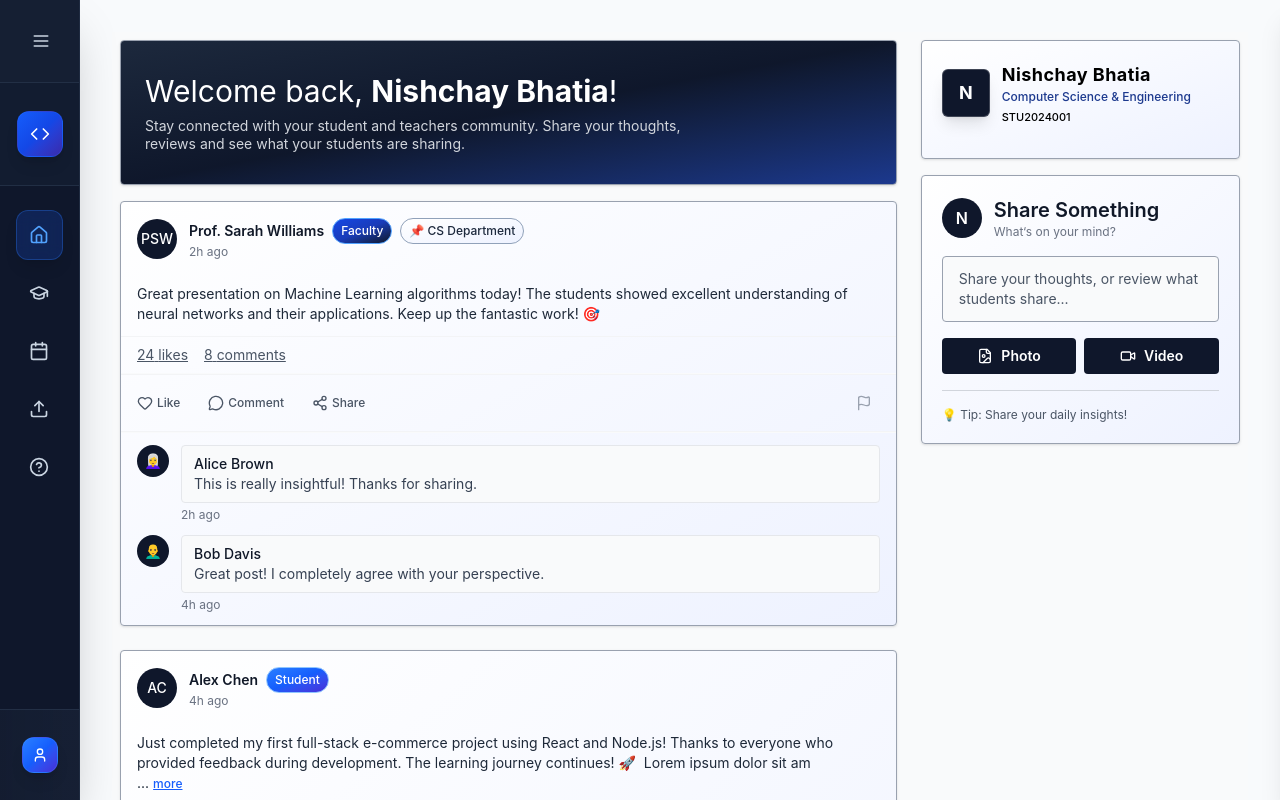
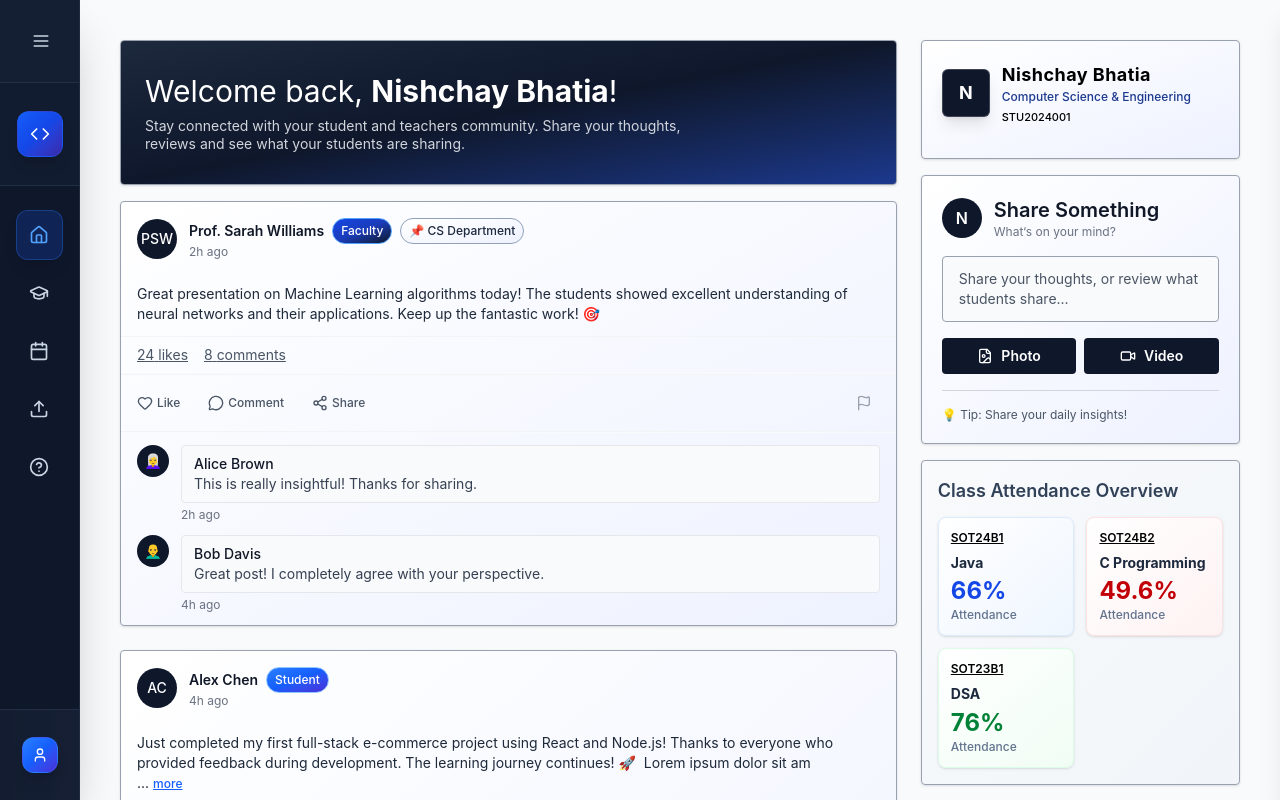
Before and after one commit to PW-IOI-Tech/pwioi-club-frontend, a Next.js app: page /dashboard/teacher in a window 1280 px wide. Shown: the top 800 px of the page. Built offline with nearby package versions, Linux system fonts and the light colour scheme.

Commit message:
Added Home Attendance Overview

```diff
--- a/src/app/dashboard/teacher/TeacherHome.tsx
+++ b/src/app/dashboard/teacher/TeacherHome.tsx
@@ -11,6 +11,7 @@ import {
   Check,
   User,
   FileImage,
+  GraduationCap,
 } from "lucide-react";
 import Image from "next/image";
 
@@ -122,6 +123,100 @@ const WelcomeMessage: React.FC<WelcomeMessageProps> = ({ userName }) => (
     </p>
   </div>
 );
+
+interface ClassData {
+  id: string;
+  name: string;
+  attendancePercentage: number;
+  subject: string;
+}
+
+interface AttendanceCardsProps {
+  classes: ClassData[];
+}
+
+const AttendanceCards: React.FC<AttendanceCardsProps> = ({ classes }) => {
+  const getThemeColors = (percentage: number) => {
+    if (percentage > 75) {
+      return {
+        gradient: "from-white to-green-50",
+        border: "border-green-100",
+        icon: "text-green-600",
+        percentage: "text-green-700",
+      };
+    } else if (percentage >= 50) {
+      return {
+        gradient: "from-white to-blue-50",
+        border: "border-blue-100",
+        icon: "text-blue-600",
+        percentage: "text-blue-700",
+      };
+    } else {
+      return {
+        gradient: "from-white to-red-50",
+        border: "border-red-100",
+        icon: "text-red-600",
+        percentage: "text-red-700",
+      };
+    }
+  };
+
+  return (
+    <div className="p-4 bg-gradient-to-br from-slate-50 to-slate-100 rounded-sm shadow-sm border border-gray-400">
+      <h3 className="text-lg font-semibold text-slate-700 mb-3">
+        Class Attendance Overview
+      </h3>
+      <div className="grid grid-cols-2 gap-3">
+        {classes.map((classItem) => {
+          const theme = getThemeColors(classItem.attendancePercentage);
+
+          return (
+            <div
+              key={classItem.id}
+              className={`bg-gradient-to-br ${theme.gradient} rounded-lg p-3 border ${theme.border} shadow-sm`}
+            >
+              <div className="flex items-center space-x-1.5 mb-2">
+                <span className="text-xs underline font-semibold text-slate-6000">
+                  {classItem.name}
+                </span>
+              </div>
+              <div className="space-y-1">
+                <p className="text-sm font-bold text-slate-800 leading-tight">
+                  {classItem.subject}
+                </p>
+                <div className="flex flex-col">
+                  <span className={`text-2xl font-bold ${theme.percentage}`}>
+                    {classItem.attendancePercentage}%
+                  </span>
+                  <span className="text-xs font-medium text-slate-500">
+                    Attendance
+                  </span>
+                </div>
+              </div>
+            </div>
+          );
+        })}
+      </div>
+    </div>
+  );
+};
+
+const sampleClasses: ClassData[] = [
+  { id: "1", name: "SOT24B1", attendancePercentage: 66, subject: "Java" },
+  {
+    id: "2",
+    name: "SOT24B2",
+    attendancePercentage: 49.6,
+    subject: "C Programming",
+  },
+
+  {
+    id: "3",
+    name: "SOT23B1",
+    attendancePercentage: 76,
+    subject: "DSA",
+  },
+];
 
 interface CreatePostProps {
   userInitial: string;
@@ -1028,6 +1123,7 @@ const TeacherHome: React.FC = () => {
           <div className="lg:col-span-3 space-y-4 hidden sm:block">
             <ProfileHeader user={user} />
             <CreatePost userInitial={user.initial} />
+            <AttendanceCards classes={sampleClasses} />
           </div>
         </div>
       </div>
```
